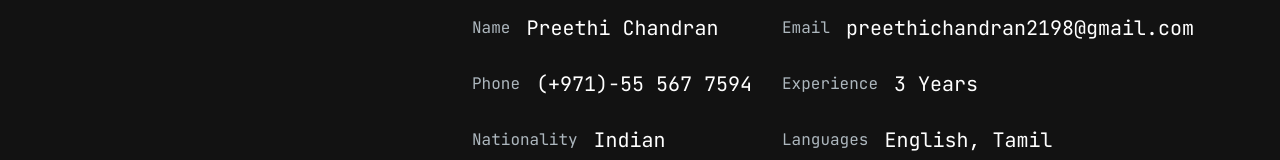
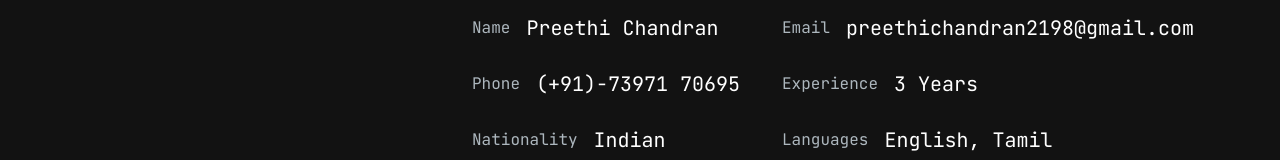
Before and after one commit to PreethiChandran/my-portfolio-site, a Next.js app: page /preethi-portfolio/resume in a window 1280 px wide. Shown: the part 500-660 px from the top of the page. Built offline with nearby package versions, Linux system fonts and the light colour scheme.

Commit message:
Phone number update

```diff
--- a/src/app/resume/page.tsx
+++ b/src/app/resume/page.tsx
@@ -47,7 +47,7 @@ const about = {
         },
         {
             fieldName: 'Phone',
-            fieldValue: '(+971)-55 567 7594',
+            fieldValue: '(+91)-73971 70695',
         },
         {
             fieldName: 'Experience',
```
